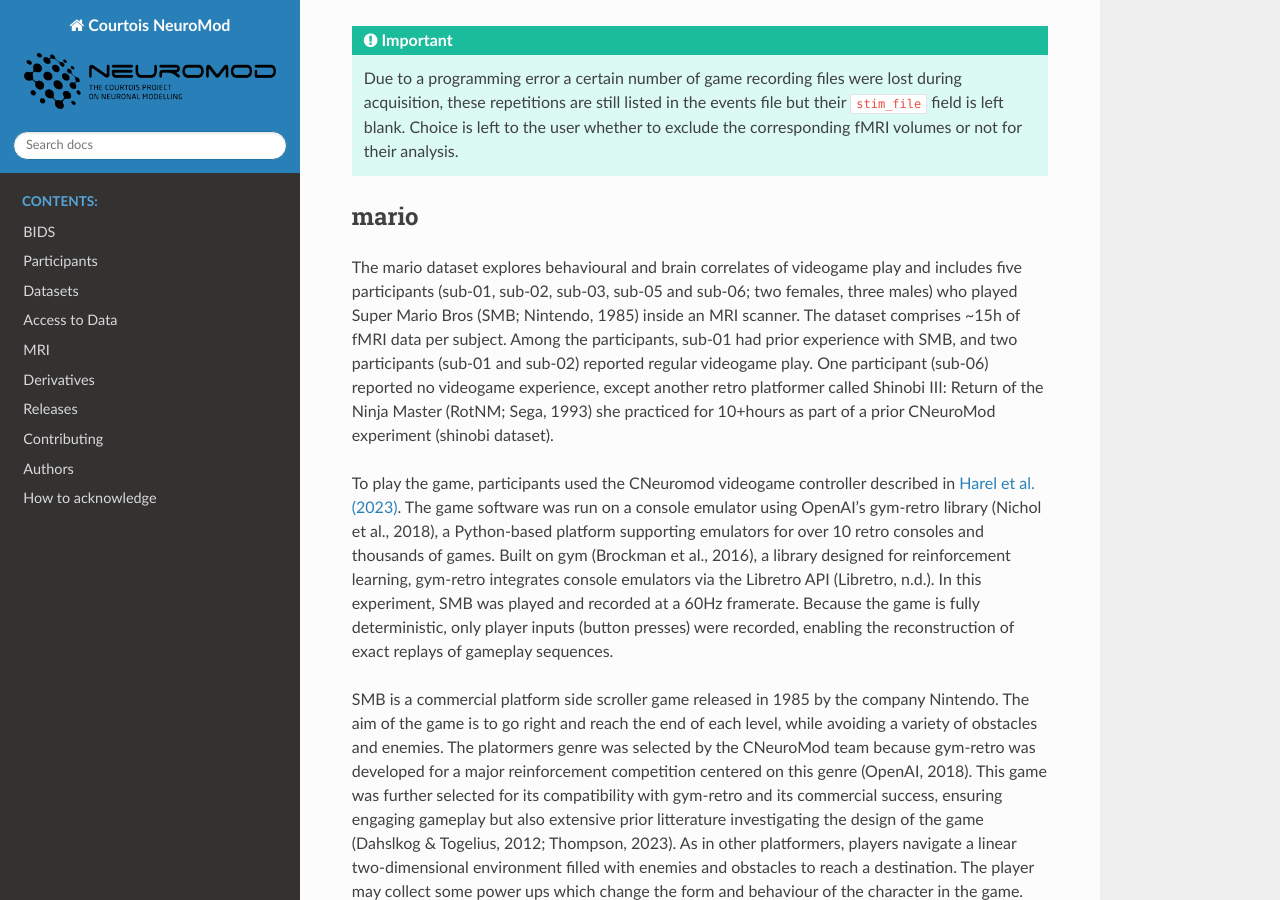
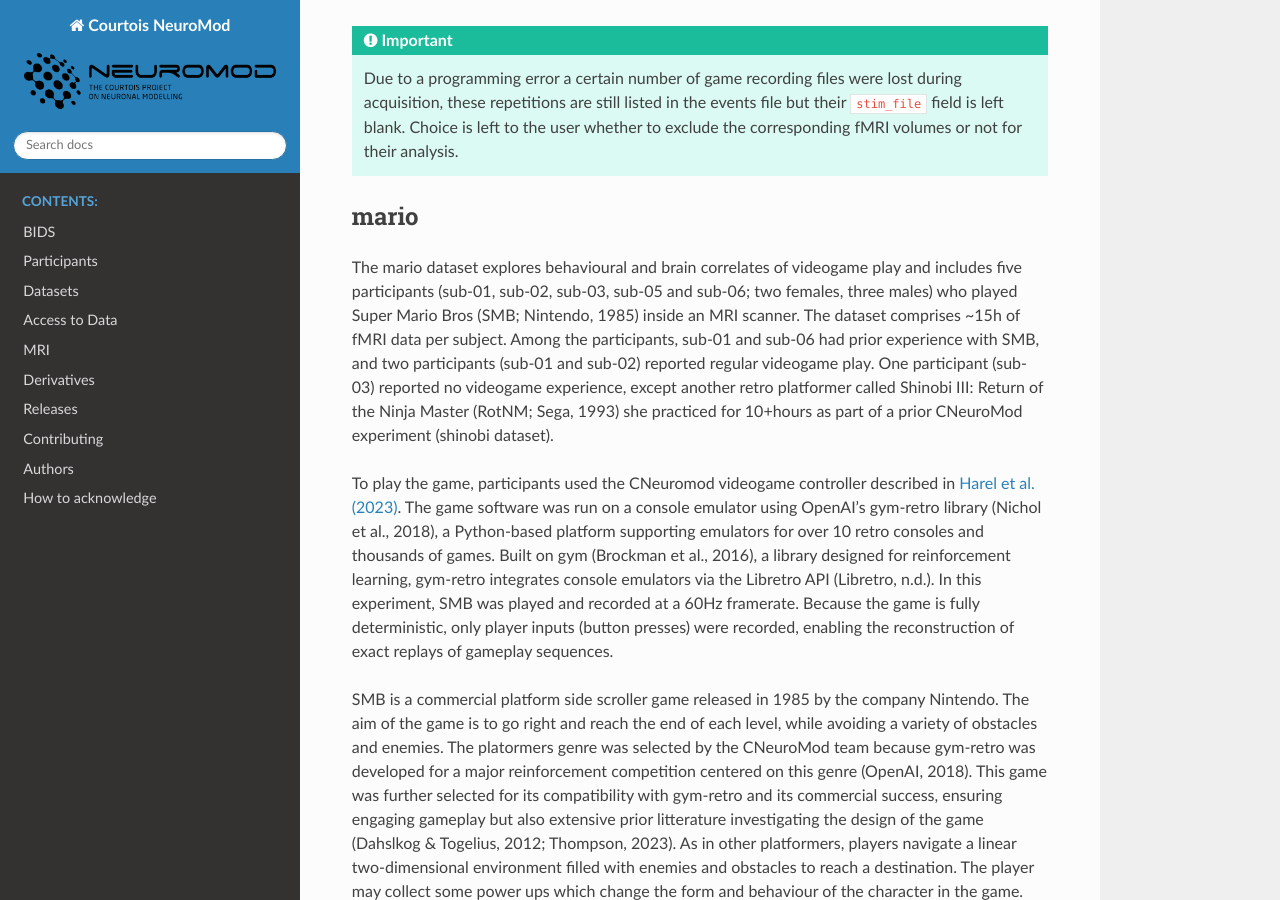
Before and after one commit to courtois-neuromod/cneuromod_docs, a Sphinx documentation site: the page built from source/DATASETS.md, in a window 1280 px wide and 900 px high, scrolled down 7900 px. Built offline with Sphinx 7.4.7 and the Read the Docs theme 3.1.0, drawn with Linux system fonts in a browser that asks for light colours.

Commit message:
Revise participant experience in mario dataset
Updated participant experience details in the mario dataset description.

```diff
--- a/source/DATASETS.md
+++ b/source/DATASETS.md
@@ -131,7 +131,7 @@
 
 ## mario
 
-The mario dataset explores behavioural and brain correlates of videogame play and includes five participants (sub-01, sub-02, sub-03, sub-05 and sub-06; two females, three males) who played Super Mario Bros (SMB; Nintendo, 1985) inside an MRI scanner. The dataset comprises ~15h of fMRI data per subject. Among the participants, sub-01 had prior experience with SMB, and two participants (sub-01 and sub-02) reported regular videogame play. One participant (sub-06) reported no videogame experience, except another retro platformer called Shinobi III: Return of the Ninja Master (RotNM; Sega, 1993) she practiced for 10+hours as part of a prior CNeuroMod experiment (shinobi dataset).
+The mario dataset explores behavioural and brain correlates of videogame play and includes five participants (sub-01, sub-02, sub-03, sub-05 and sub-06; two females, three males) who played Super Mario Bros (SMB; Nintendo, 1985) inside an MRI scanner. The dataset comprises ~15h of fMRI data per subject. Among the participants, sub-01 and sub-06 had prior experience with SMB, and two participants (sub-01 and sub-02) reported regular videogame play. One participant (sub-03) reported no videogame experience, except another retro platformer called Shinobi III: Return of the Ninja Master (RotNM; Sega, 1993) she practiced for 10+hours as part of a prior CNeuroMod experiment (shinobi dataset).
 
 To play the game, participants used the CNeuromod videogame controller described in [Harel et al. (2023)](https://journals.plos.org/plosone/article?id=10.1371/journal.pone.0290158). The game software was run on a console emulator using OpenAI’s gym-retro library (Nichol et al., 2018), a Python-based platform supporting emulators for over 10 retro consoles and thousands of games. Built on gym (Brockman et al., 2016), a library designed for reinforcement learning, gym-retro integrates console emulators via the Libretro API (Libretro, n.d.).
 In this experiment, SMB was played and recorded at a 60Hz framerate. Because the game is fully deterministic, only player inputs (button presses) were recorded, enabling the reconstruction of exact replays of gameplay sequences.
```
